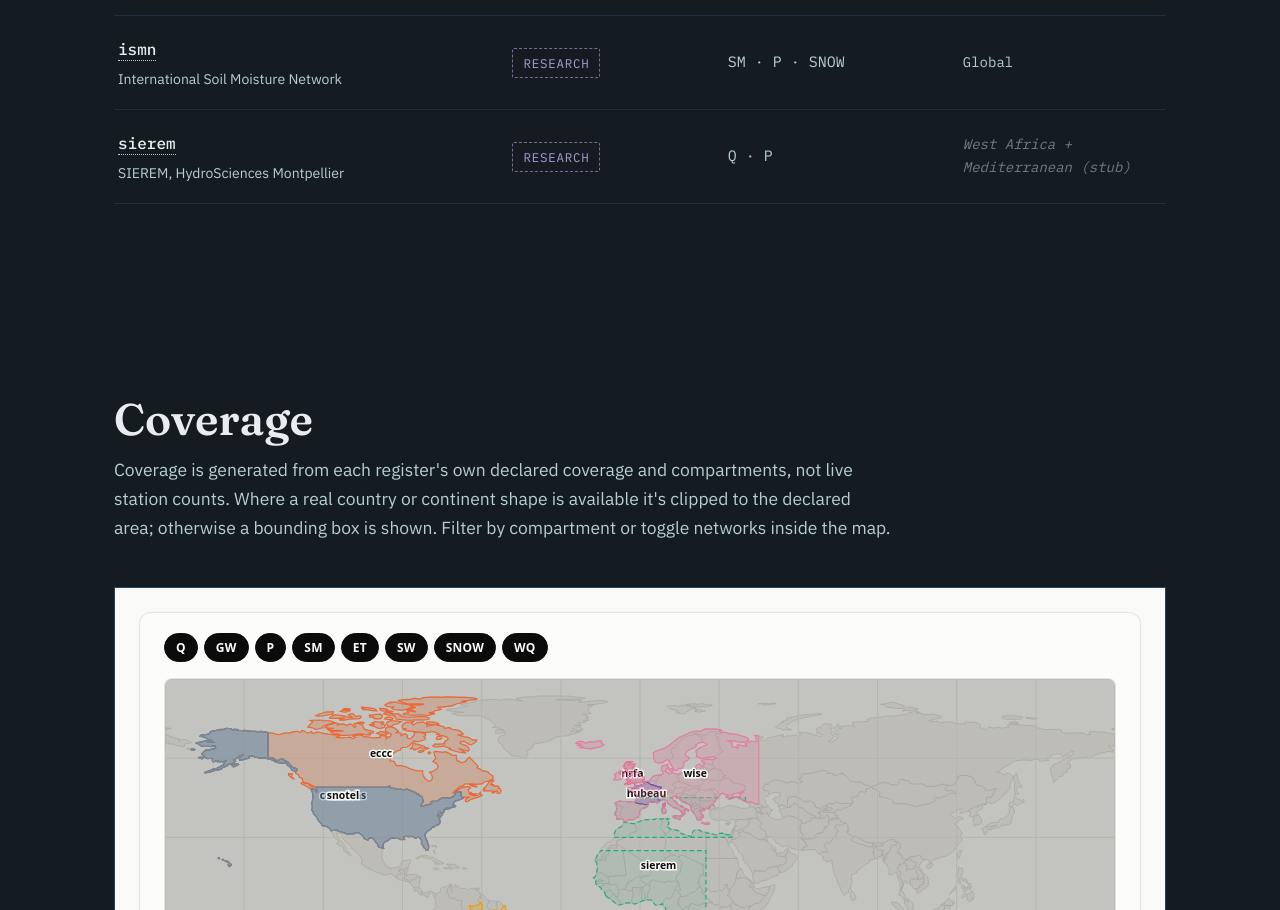
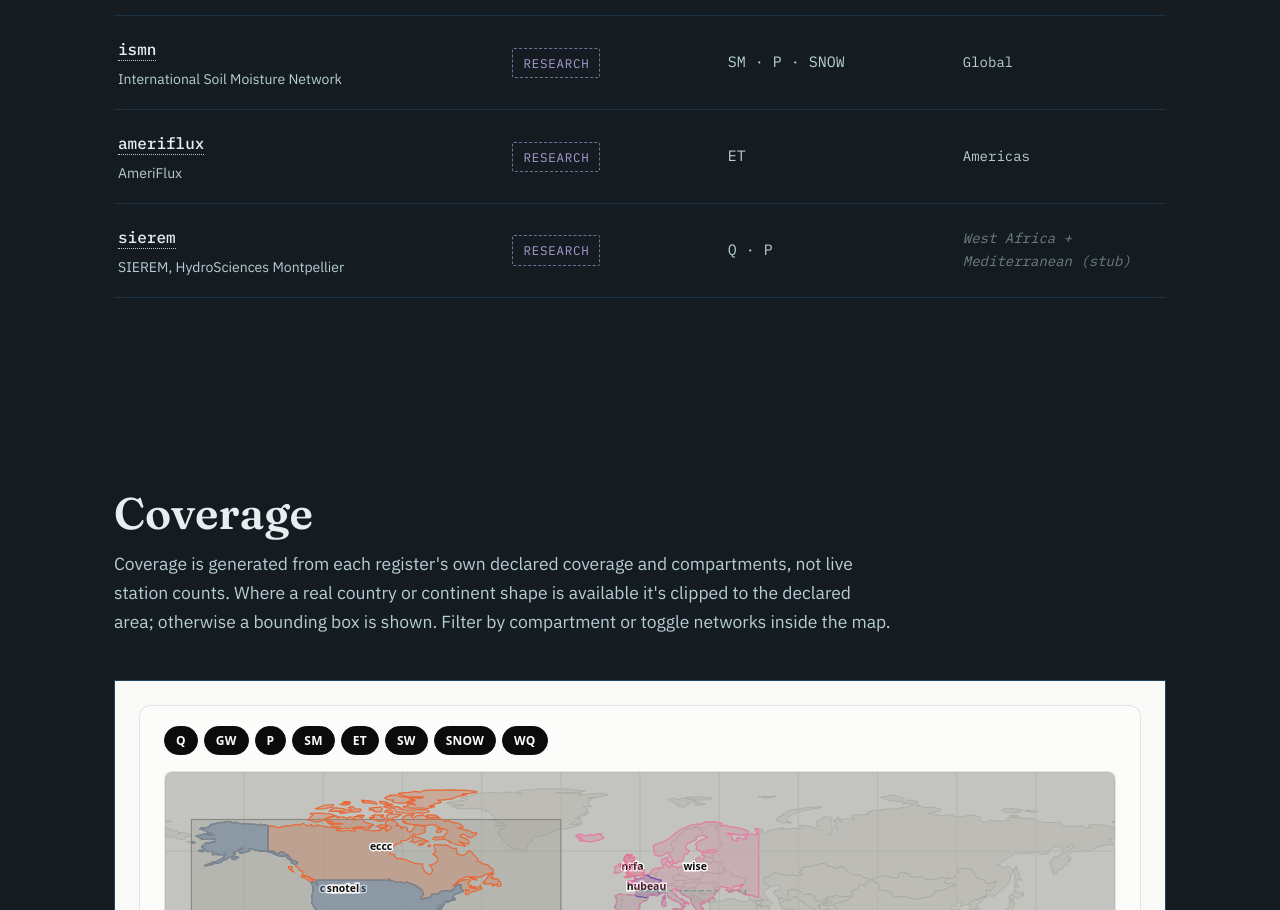
Before and after one commit to rlrognstad/hydrostations, a plain HTML site: page site/index.html in a window 1280 px wide. Shown: the part 3275-4185 px from the top of the page. Drawn offline with Linux system fonts and the light colour scheme.

Commit message:
Add ameriflux to the landing page registry table and coverage map
Regenerates the coverage-map snapshot embedded in the site and adds the
new source to the filterable registry table.

```diff
--- a/site/index.html
+++ b/site/index.html
@@ -207,6 +207,12 @@
           <div class="reg-compartments">SM · P · SNOW</div>
           <div class="reg-status">Global</div>
         </div>
+        <div class="register-row" data-class="research" data-compartments="ET">
+          <div class="reg-name"><a href="https://ameriflux.lbl.gov/" target="_blank" rel="noopener"><code>ameriflux</code></a><small>AmeriFlux</small></div>
+          <div><span class="badge research">Research</span></div>
+          <div class="reg-compartments">ET</div>
+          <div class="reg-status">Americas</div>
+        </div>
         <div class="register-row" data-class="research" data-compartments="Q,P">
           <div class="reg-name"><a href="http://www.hydrosciences.fr/sierem/" target="_blank" rel="noopener"><code>sierem</code></a><small>SIEREM, HydroSciences Montpellier</small></div>
           <div><span class="badge research">Research</span></div>
```
Also changed, not shown: site/assets/coverage-map.html (+1 -1 lines).
